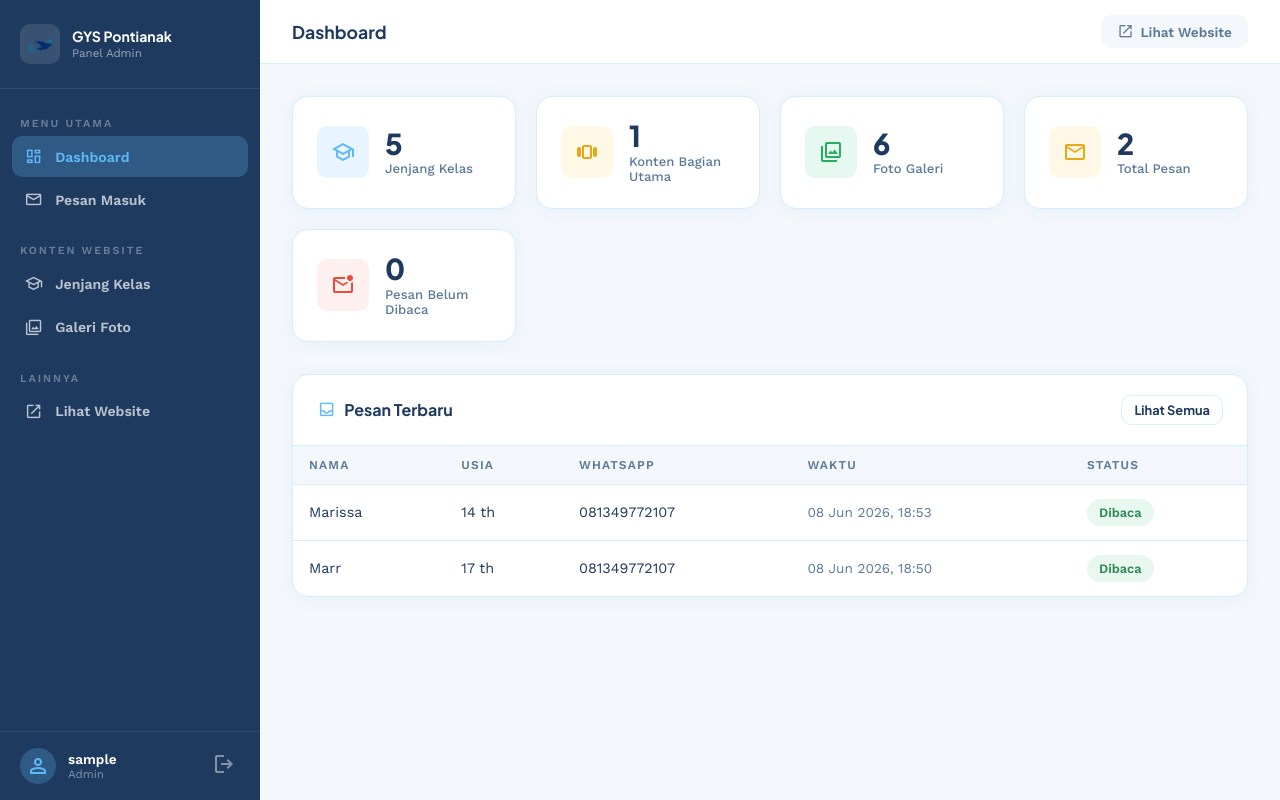
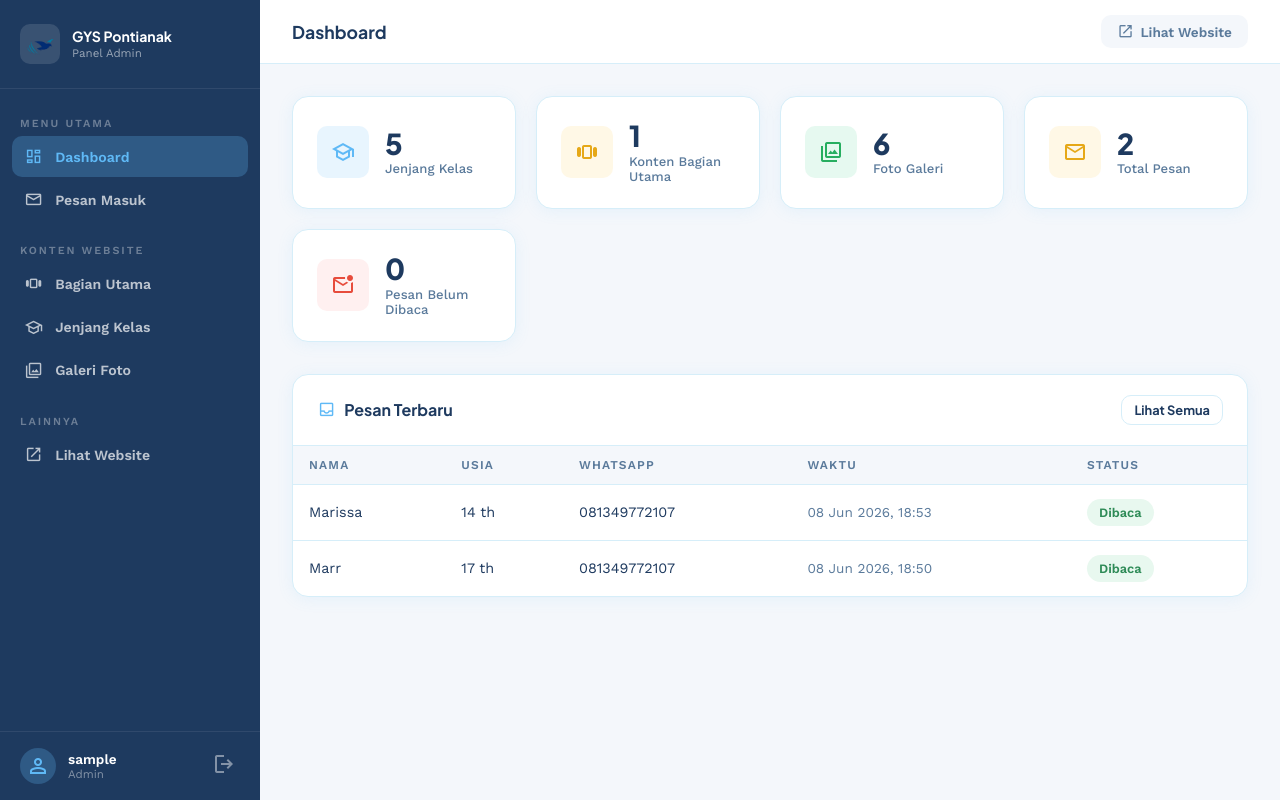
Before and after one commit to marissaelisabethellin/Sekolah_Minggu_GYSpnk, a PHP site: page /sekolah_minggu_gyspnk/admin/index.php in a window 1280 px wide. Run offline with PHP 8.4, Linux system fonts and the light colour scheme; the visitor is signed in with stand-in values (Sample User, id 1); data comes from the database, SQL or seed files in the repository.

Commit message:
Update sidebar.php

```diff
--- a/admin/includes/sidebar.php
+++ b/admin/includes/sidebar.php
@@ -48,7 +48,11 @@ $isActive = fn(string $path) =>
 
     <div class="sidebar_section-label" style="margin-top:12px">Konten Website</div>
 
-
+    <a href="<?= BASE_URL ?>/admin/bagian_utama.php"
+       class="sidebar_link <?= $isActive('admin/bagian_utama') ?>">
+      <span class="material-symbols-outlined">view_carousel</span>
+      Bagian Utama
+    </a>
 
     <a href="<?= BASE_URL ?>/admin/jenjang.php"
        class="sidebar_link <?= $isActive('admin/jenjang') ?>">
```
